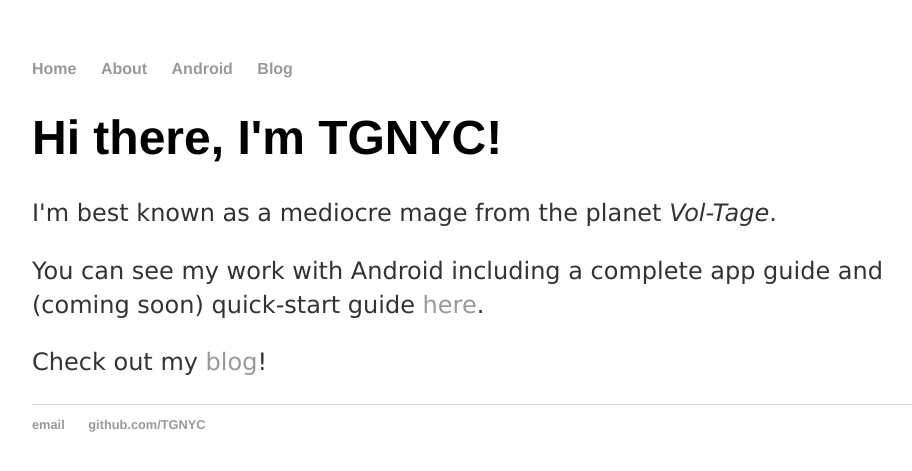
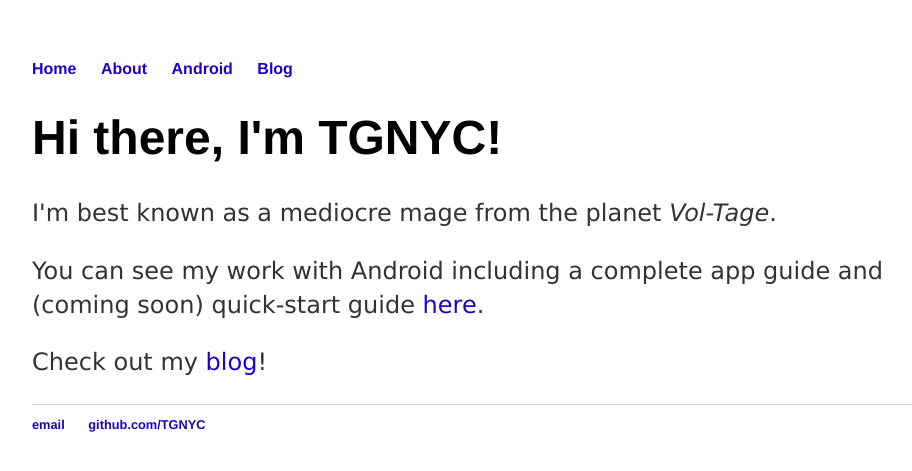
Before and after one commit to TGNYC/old, a Jekyll site: the page built from index.html, in a window 1280 px wide. Shown: the top 471 px of the page, without its empty margins (160-1072 px from the left). Built offline with Jekyll 4.4.1, drawn with Linux system fonts in a browser that asks for light colours.

Commit message:
changed link text color from #999 to #2200CC

```diff
--- a/css/main.css
+++ b/css/main.css
@@ -14,7 +14,7 @@ nav ul li, footer ul li {
 }
 a {
     text-decoration: none;
-    color: #999;
+    color: #2200CC;
 }
 a:hover {
     text-decoration: underline;
```
